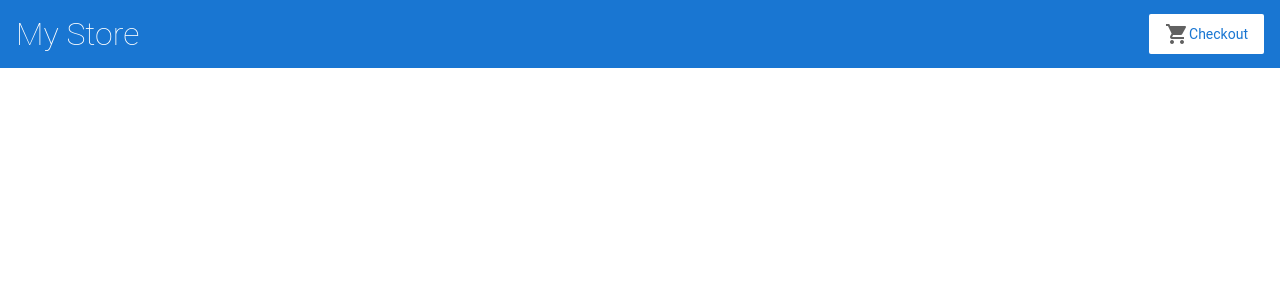
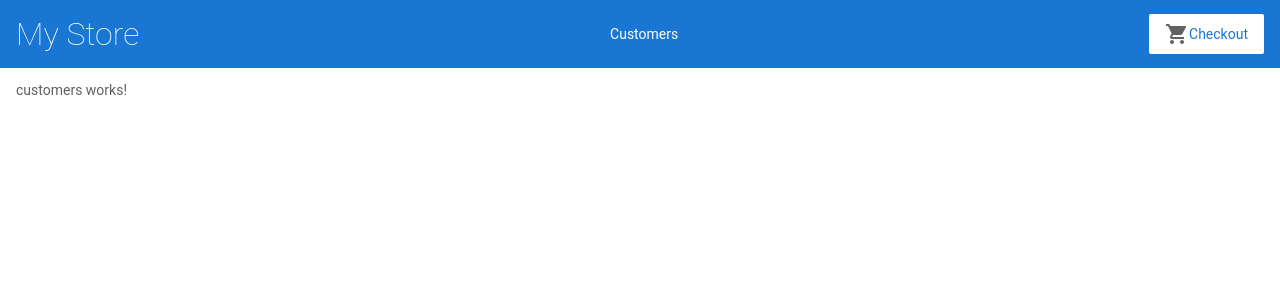
Before and after one commit to Ruderud/angular-tutorial, an Angular app: page /customers in a window 1280 px wide. Before the commit this address led to /. Shown: the top 300 px of the page. Built offline with nearby package versions, Linux system fonts and the light colour scheme.

Commit message:
lazy load 튜토리얼

```diff
--- a/package.json
+++ b/package.json
@@ -44,6 +44,7 @@
     "karma-jasmine-html-reporter": "~2.0.0",
     "protractor": "~7.0.0",
     "ts-node": "~10.9.0",
-    "typescript": "~4.9.3"
+    "typescript": "~4.9.3",
+    "webpack-bundle-analyzer": "^4.10.1"
   }
 }
--- /dev/null
+++ b/src/app/customers/customers.component.html
@@ -0,0 +1 @@
+<p>customers works!</p>
--- a/src/app/top-bar/top-bar.component.html
+++ b/src/app/top-bar/top-bar.component.html
@@ -2,6 +2,7 @@
   <h1>My Store</h1>
 </a>
 
+<button type="button" routerLink="/customers">Customers</button>
 <a routerLink="/cart" class="button fancy-button"> <em class="material-icons">shopping_cart</em>Checkout </a>
 
 <!--
```
Also changed, not shown: src/app/app-routing.module.ts (added, +32 -0 lines), src/app/app.module.ts (+3 -13 lines), src/app/customers/customers-routing.module.ts (added, +23 -0 lines), src/app/customers/customers.component.ts (added, +10 -0 lines), src/app/customers/customers.module.ts (added, +10 -0 lines), src/app/customers/customers.component.css (added), 2 other files (tests, documents, lock files or other folders).
